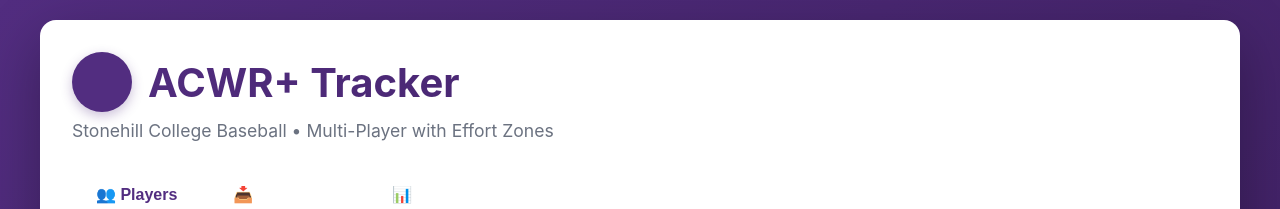
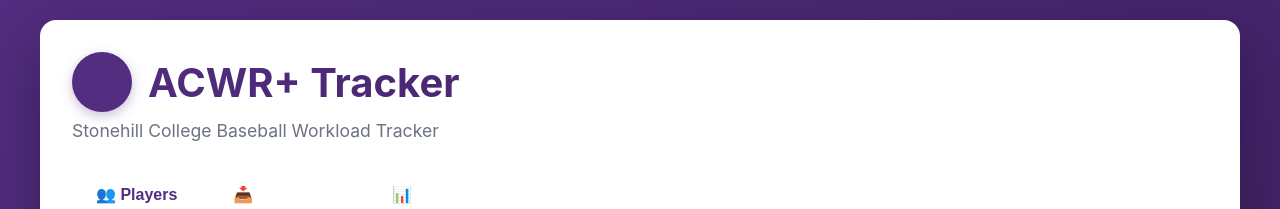
Before and after one commit to chamkell/acwr_tracker, a plain HTML site: page acwr+tracker.html in a window 1280 px wide. Shown: the top 209 px of the page. Drawn offline with Linux system fonts and the light colour scheme.

Commit message:
Update acwr+tracker.html

```diff
--- a/acwr+tracker.html
+++ b/acwr+tracker.html
@@ -303,7 +303,7 @@
             <div class="stonehill-logo">S</div>
             <span>ACWR+ Tracker</span>
         </h1>
-        <p class="subtitle">Stonehill College Baseball • Multi-Player with Effort Zones</p>
+        <p class="subtitle">Stonehill College Baseball Workload Tracker</p>
 
         <div class="tabs">
             <button class="tab active" onclick="showTab('players')">👥 Players</button>
@@ -911,4 +911,5 @@
         }
     </script>
 </body>
+
 </html>
```
